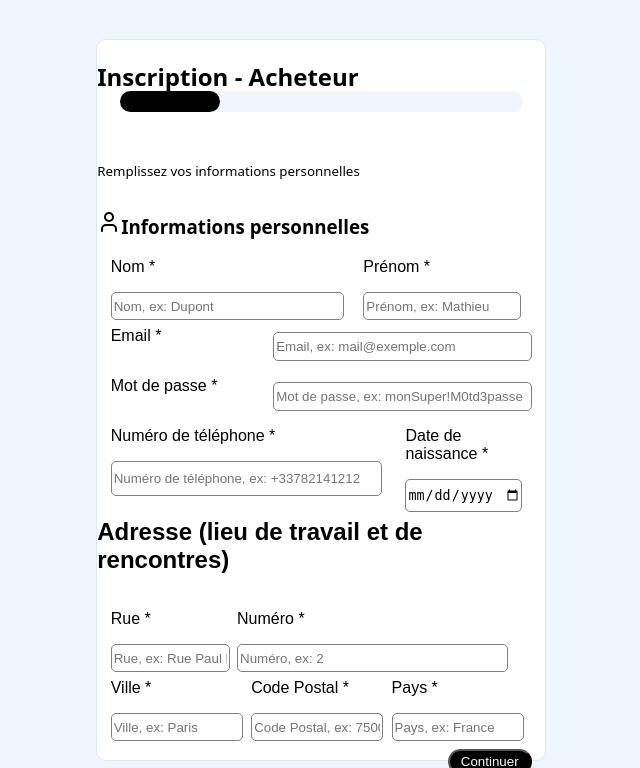
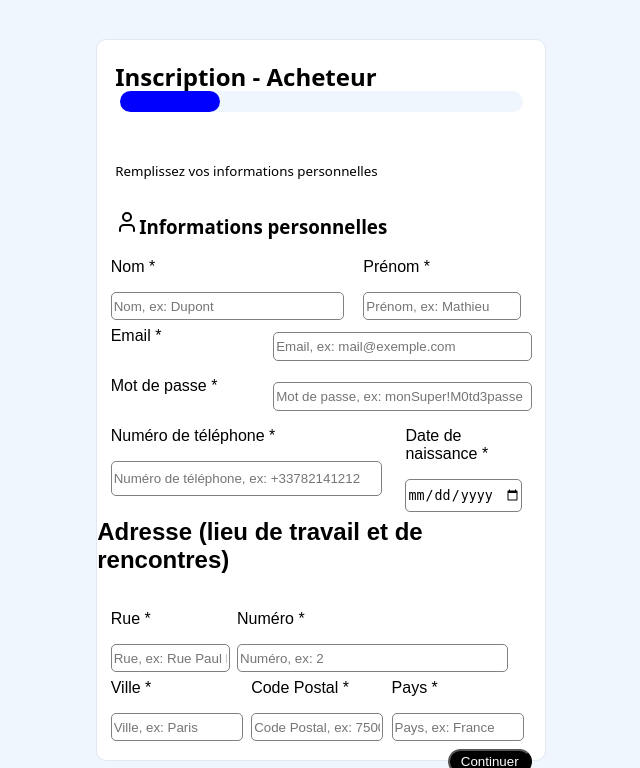
Before and after one commit to musigo-http/MYB, a PHP site: page /frontend/inscription/acheteur/acheteur.html in a window 1280 px wide. Shown: the top 768 px of the page, without its empty margins (314-954 px from the left). Run offline with PHP 8.4, Linux system fonts and the light colour scheme.

Commit message:
deleting passwords

```diff
--- a/accueil.php
+++ b/accueil.php
@@ -3,9 +3,9 @@
 <head>
     <meta charset="UTF-8">
     <meta name="viewport" content="width=device-width, initial-scale=1.0">
-    <title>Parrit</title>
+    <title>MYB</title>
 </head>
 <body>
-    <h1>La rencontre professionnelle, simplifiée. Avec Parrit.</h1>
+    <h1>La rencontre professionnelle, simplifiée. Avec MYB.</h1>
 </body>
 </html>
--- a/connexion.php
+++ b/connexion.php
@@ -17,7 +17,7 @@
 <?php
 session_start();
 try{
-    $bdd = new PDO("mysql:host=musigo.duckdns.org; unix_socket=/run/mysqld/mysqld.sock; dbname=bdd;", "root", "Mat.at89");
+    $bdd = new PDO("mysql:host=musigo.duckdns.org; unix_socket=/run/mysqld/mysqld.sock; dbname=bdd;", "root", "");
     $bdd->setAttribute(PDO::ATTR_ERRMODE, PDO::ERRMODE_EXCEPTION);
     $stmt = $bdd->prepare("SELECT * from utilisateurs where email=:email");
     $stmt->execute(['email' => $_POST["email"]]);
--- a/frontend/inscription/acheteur/acheteur.css
+++ b/frontend/inscription/acheteur/acheteur.css
@@ -49,7 +49,7 @@ form{
 .backgroundblack{
     width: 25%;
     height: 100%;
-    background-color: black;
+    background-color: blue;
     border-radius: 50px;
     /*animation: 1s linear 1s slide-in;*/
 }
@@ -71,10 +71,11 @@ form{
 }
 .bas{
     position: absolute;
-    width: 100%;
+    width: 96%;
     height: 30%;
     top: 70%;
     left: 0;
+    margin-left: 4%;
 }
 
 .hauthaut{
@@ -82,11 +83,12 @@ form{
     top: 0;
     left: 0;
     height: 30%;
-    width: 100%;
+    width: 96%;
     display: flex;
     justify-content: space-between;
     flex-direction: row;
     align-items: start;
+    margin-left: 4%;
 }
 .hautbas{
     width: 100%;
@@ -103,6 +105,7 @@ form{
     top: 60%;
     font-size: smaller;
     left: 0;
+    margin-left: 4%;
 }
 #question1, #question2, #question3, #question4, #question6, #question7{
     width: 94%;
--- a/index.php
+++ b/index.php
@@ -2,7 +2,7 @@
 session_start();
 
 /*
-    $bdd = new PDO("mysql:host=musigo.duckdns.org; unix_socket=/run/mysqld/mysqld.sock; dbname=bdd;", "root", "Mat.at89");
+    $bdd = new PDO("mysql:host=musigo.duckdns.org; unix_socket=/run/mysqld/mysqld.sock; dbname=bdd;", "root", "");
     $bdd->setAttribute(PDO::ATTR_ERRMODE, PDO::ERRMODE_EXCEPTION);
     $stmt = $bdd->prepare("INSERT INTO utilisateurs (email, prenom, nom, adresse, numero_telephone, birthday, lat, lng, password)
                            VALUES (:email, :prenom, :nom, :adresse, :numero_telephone, :birthday, :lat, :lng, :password)");
--- a/inscription.php
+++ b/inscription.php
@@ -78,7 +78,7 @@ echo "lng: $lng";
 }//mettre les infos dns la db (vrai addresse lisible de tous et lat et lng une colone pour chacuns) et passer a l'etape suivante
 //faire des code de reduc a genre 1an 100% gratuit afin d'attirer les 1er clients
 try{
-    $bdd = new PDO("mysql:host=musigo.duckdns.org; unix_socket=/run/mysqld/mysqld.sock; dbname=bdd;", "root", "Mat.at89");
+    $bdd = new PDO("mysql:host=musigo.duckdns.org; unix_socket=/run/mysqld/mysqld.sock; dbname=bdd;", "root", "");
     $bdd->setAttribute(PDO::ATTR_ERRMODE, PDO::ERRMODE_EXCEPTION);
     $stmt = $bdd->prepare("INSERT INTO utilisateurs (email, prenom, nom, adresse, numero_telephone, birthday, lat, lng, password)
                            VALUES (:email, :prenom, :nom, :adresse, :numero_telephone, :birthday, :lat, :lng, :password)");
```
